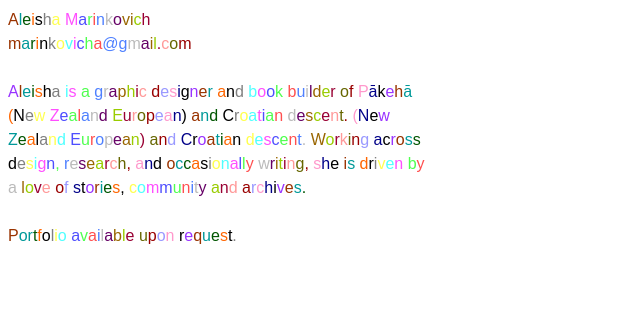
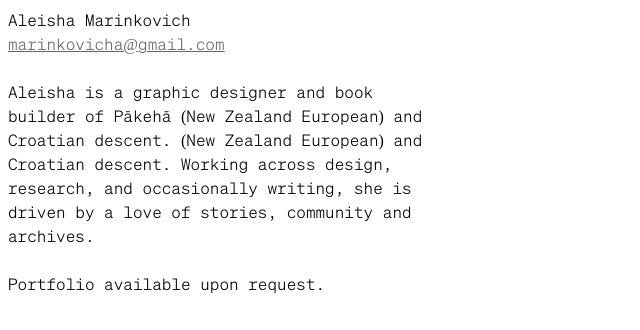
Before and after one commit to aleishamarinkovich/aleishamarinkovich.github.io, a plain HTML site: page index.html in a window 1280 px wide. Shown: the whole page, without its empty margins (0-640 px from the left). Drawn offline with nearby package versions, Linux system fonts and the light colour scheme.

Commit message:
feat: Iteration 2

```diff
--- /dev/null
+++ b/assets/css/style.css
@@ -0,0 +1,7 @@
+@import 'tailwindcss';
+@font-face {
+    font-family: 'Soehne';
+    src: url('../fonts/test-soehne-mono-leicht.woff2') format('woff2');
+    font-weight: normal;
+    font-style: normal;
+}
--- a/index.html
+++ b/index.html
@@ -3,13 +3,13 @@
     <meta charset="UTF-8">
     <meta name="viewport" content="width=device-width, initial-scale=1">
     <title>Document</title>
-    <script src="https://unpkg.com/@tailwindcss/browser@4"></script>
+    <link href="./assets/css/tailwind.css" rel="stylesheet">
 </head>
 <body>
 <div class="w-full sm:w-1/3 m-[8]">
     <p id="name">Aleisha Marinkovich</p>
-    <a href="mailto:marinkovicha@gmail.com" id="email" >marinkovicha@gmail.com</a> <!-- todo can we make this an a href to mailto: -->
-    <br/>
+    <a class="text-[#676767] underline" href="mailto:marinkovicha@gmail.com" id="email" >marinkovicha@gmail.com</a>
+    <br />
     <br />
     <p id="blurb">Aleisha is a graphic designer and book builder of Pākehā (New Zealand European) and Croatian descent. (New Zealand European) and Croatian descent. Working across design, research, and occasionally writing, she is driven by a love of stories, community and archives.</p>
     <br />
@@ -17,39 +17,38 @@
 </div>
 </body>
 <script>
-    // Variables
     const colours = {
-        [0]: "text-[#000000]",
-        [1]: "text-[#9933ff]",
-        [2]: "text-[#993300]",
-        [3]: "text-[#009999]",
-        [4]: "text-[#005500]",
-        [5]: "text-[#ff6600]",
-        [6]: "text-[#ff99000]",
-        [7]: "text-[#808080]",
-        [8]: "text-[#ffff4f]",
-        [9]: "text-[#4fffff]",
-        [10]: "text-[#ff4fff]",
-        [11]: "text-[#4f4fff]",
-        [12]: "text-[#4fff4f]",
-        [13]: "text-[#ff4f4f]",
-        [14]: "text-[#4f80ff]",
-        [15]: "text-[#bbbbbb]",
-        [16]: "text-[#660066]",
-        [17]: "text-[#996600]",
-        [18]: "text-[#99cc00]",
-        [19]: "text-[#990033]",
-        [20]: "text-[#ff9999]",
-        [21]: "text-[#666600]",
-        [22]: "text-[#990000]",
-        [23]: "text-[#9999ff]",
-        [24]: "text-[#ff99cc]",
-        [25]: "text-[#000088]",
+        [0]: "text-[#000000]/75",
+        [1]: "text-[#9933ff]/75",
+        [2]: "text-[#993300]/75",
+        [3]: "text-[#009999]/75",
+        [4]: "text-[#005500]/75",
+        [5]: "text-[#ff6600]/75",
+        [6]: "text-[#ff99000]/75",
+        [7]: "text-[#808080]/75",
+        [8]: "text-[#ffff4f]/75",
+        [9]: "text-[#4fffff]/75",
+        [10]: "text-[#ff4fff]/75",
+        [11]: "text-[#4f4fff]/75",
+        [12]: "text-[#4fff4f]/75",
+        [13]: "text-[#ff4f4f]/75",
+        [14]: "text-[#4f80ff]/75",
+        [15]: "text-[#bbbbbb]/75",
+        [16]: "text-[#660066]/75",
+        [17]: "text-[#996600]/75",
+        [18]: "text-[#99cc00]/75",
+        [19]: "text-[#990033]/75",
+        [20]: "text-[#ff9999]/75",
+        [21]: "text-[#666600]/75",
+        [22]: "text-[#990000]/75",
+        [23]: "text-[#9999ff]/75",
+        [24]: "text-[#ff99cc]/75",
+        [25]: "text-[#000088]/75",
     }
-    const baseTextClass = `font-[Arial]`
-    const baseLinkClass = `font-[Arial] text-decoration-line: underline;`
+    const baseTextClass = `default-txt-black font-[Soehne]`
+    const baseLinkClass = `default-txt[#676767] underline font-[Soehne]`
+    const colorIndices = Object.keys(colours).map(Number);
 
-    // Setup
     const elements = {}
     let paragraphs = document.getElementsByTagName("p");
     for (let i = 0; i < paragraphs.length; i++){
@@ -59,7 +58,8 @@
 
         let counter = 0
         paragraph.innerText.split('').forEach(element => {
-            tempElements.push(`<span class="${baseTextClass} currentColor-0" id="${paragraph.id}-${counter}">${element}</span>`)
+            const shuffled = colorIndices.sort(() => Math.random() - 0.5).slice(0, 4);
+            tempElements.push(`<span class="${baseTextClass} currentColor-none allowedColors=${shuffled.join("-")}" id="${paragraph.id}-${counter}">${element}</span>`)
             ids.push(`${paragraph.id}-${counter}`)
             counter++
         })
@@ -76,7 +76,8 @@
 
         let counter = 0
         link.innerText.split('').forEach(element => {
-            tempElements.push(`<span class="${baseLinkClass} currentColor-0" id="${link.id}-${counter}">${element}</span>`)
+            const shuffled = colorIndices.sort(() => Math.random() - 0.5).slice(0, 4);
+            tempElements.push(`<span class="${baseLinkClass} currentColor-none allowedColors=${shuffled.join("-")}" id="${link.id}-${counter}">${element}</span>`)
             ids.push(`${link.id}-${counter}`)
             counter++
         })
@@ -85,54 +86,64 @@
         elements[link.id] = ids
     }
 
-    console.log(elements)
-
-
-    function setupColours(elements) {
-        let currentColor = 0
-        for (const element of elements){
-            const spanElement = document.getElementById(element)
-            spanElement.className = `${baseTextClass} ${colours[currentColor]} currentColor-${currentColor}`
-            if (currentColor === Object.values(colours).length -1 ){
-                currentColor = 0
-            } else {
-                currentColor++
-            }
-        }
-        setTimeout(function(){
-            rotateColours(elements)
-        }, 150)
+    let colorful = false
+    function toggleColor() {
+        colorful = !colorful;
+        setTimeout(toggleColor, colorful ? 5000 : 10000);
     }
 
     async function rotateColours(spanElements) {
         for (let i = 0; i < spanElements.length; i++) {
             const spanElement = document.getElementById(spanElements[i]);
-            const currentColor = parseInt(spanElement.className.split("currentColor-")[1]);
+            const allowedColours = spanElement.className.split("allowedColors=")[1].split(" ")[0].trim().split("-");
+            const currentColour = spanElement.className.split("currentColor-")[1].split(" ")[0]
 
-            let newColour = "";
-            if (currentColor === Object.values(colours).length - 1) {
-                newColour = `${colours[0]} currentColor-0`;
+            if (currentColour !== "none") {
+                const currentAllowedIndex = allowedColours.indexOf(currentColour);
+                let nextColour
+
+                if (currentAllowedIndex === 3) {
+                    nextColour = allowedColours[0];
+                } else {
+                    nextColour = allowedColours[currentAllowedIndex + 1];
+                }
+
+                spanElement.className = `${spanElement.className.split("]")[0]}] currentColor-${nextColour} allowedColors=${allowedColours.join("-")} ${colours[nextColour]}`
             } else {
-                newColour = `${colours[currentColor + 1]} currentColor-${currentColor + 1}`;
+                const nextColour = allowedColours[0]
+                spanElement.className = `${spanElement.className.split("]")[0]}] currentColor-${nextColour} allowedColors=${allowedColours.join("-")} ${colours[nextColour]}`
             }
-
-            spanElement.className = `${baseTextClass} ${newColour}`;
-
-            await new Promise(resolve => setTimeout(resolve, 50));
         }
 
         setTimeout(function () {
-            rotateColours(spanElements);
+            if (colorful) {
+                rotateColours(spanElements);
+            } else {
+                restoreToBlack(spanElements)
+            }
         }, 150);
     }
 
+    async function restoreToBlack(spanElements){
+        for (let i = 0; i < spanElements.length; i++) {
+            const spanElement = document.getElementById(spanElements[i]);
+            const defaultColour = spanElement.className.split(" ")[0].replace("default-", "").replace("txt", "text");
+            spanElement.className = `${spanElement.className.split("text-[")[0]}${defaultColour}`
+        }
 
-    const timer = ms => new Promise(res => setTimeout(res, ms))
-    // Wait 10s for
+        const interval = setInterval(function () {
+            if (colorful) {
+                rotateColours(spanElements);
+                clearInterval(interval);
+            }
+        }, 150);
+    }
+
     setTimeout(async function () {
+        toggleColor()
         for (const element of Object.values(elements)) {
-            setupColours(element)
+            rotateColours(element)
         }
-    }, 3000)
+    }, 10000)
 </script>
 </html>
```
Also changed, not shown: assets/css/tailwind.css (added), assets/fonts/test-soehne-mono-leicht.woff2 (added), 1 other file.
